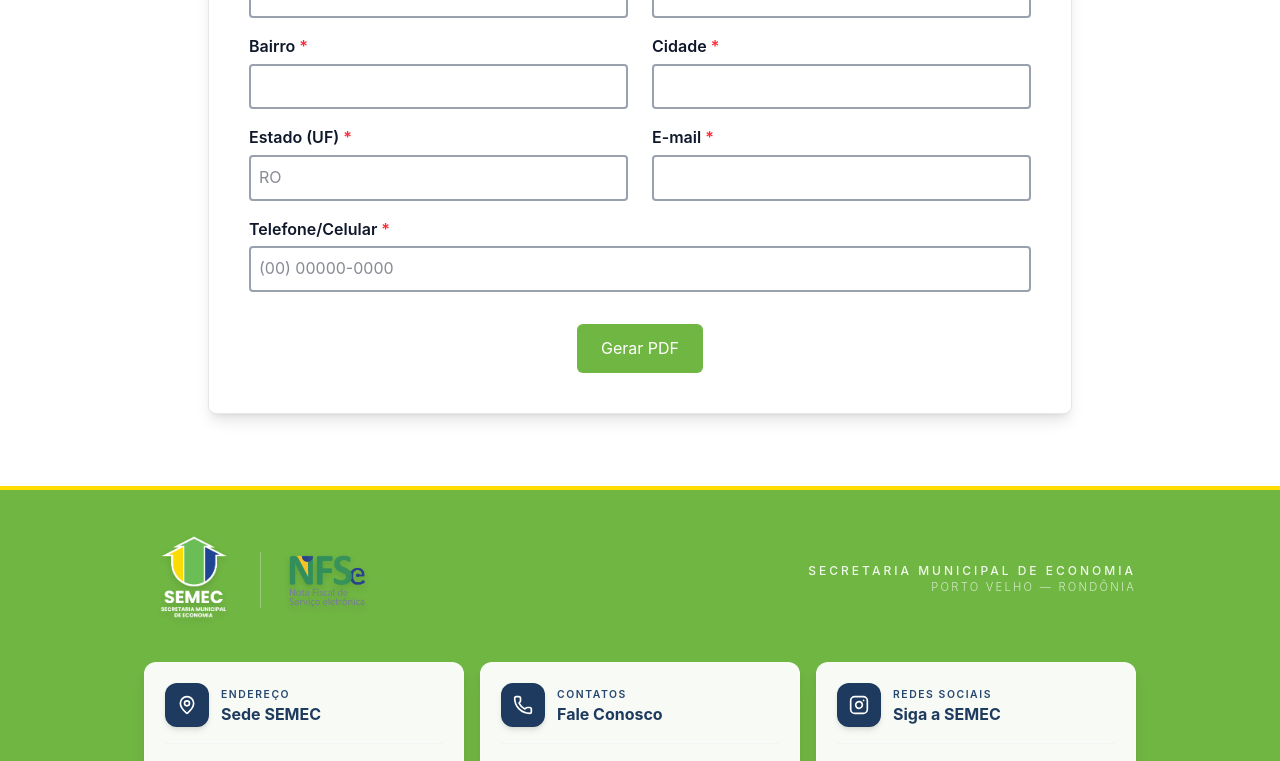
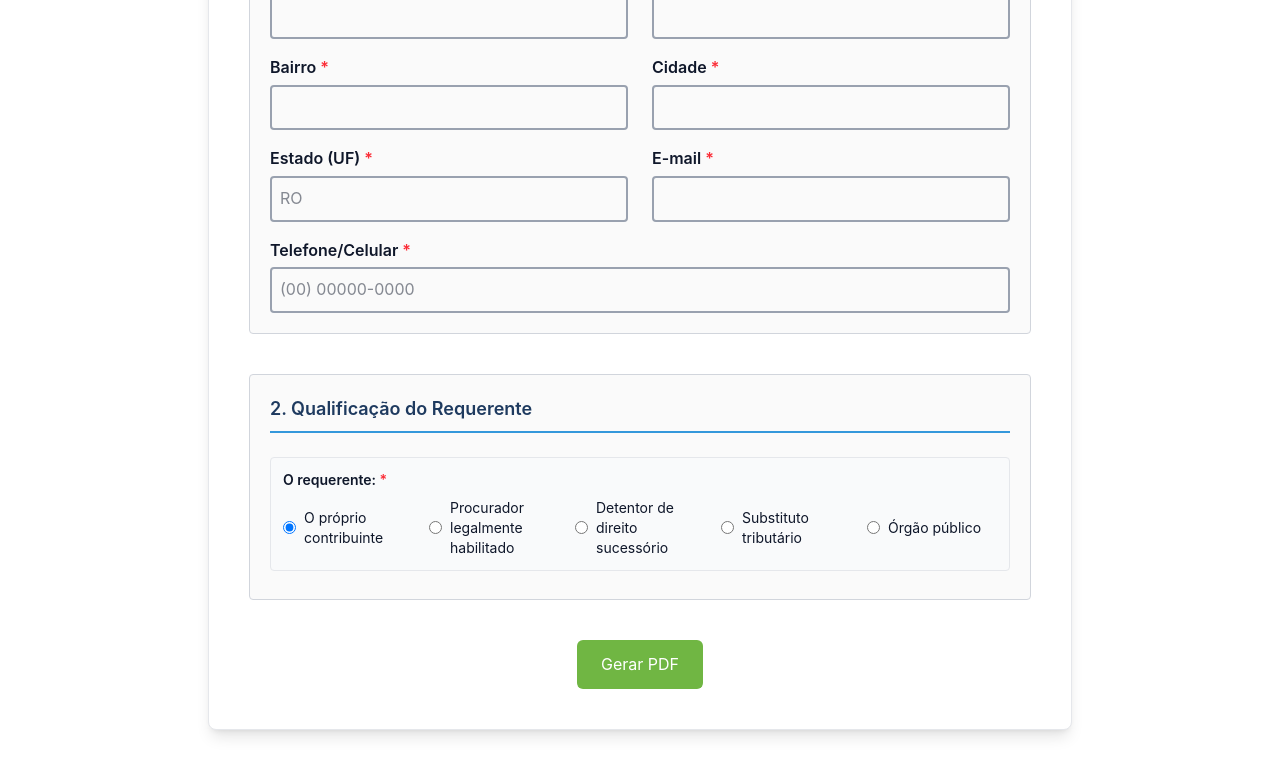
Before and after one commit to RomuloMaltez/form-restituicao, a Next.js app: page / in a window 1280 px wide. Shown: the part 839-1600 px from the top of the page. Built offline with nearby package versions, Linux system fonts and the light colour scheme.

Commit message:
feat: add new session and style it

```diff
--- a/src/app/page.tsx
+++ b/src/app/page.tsx
@@ -3,6 +3,7 @@
 import Footer from "@/components/Footer/Footer";
 import FormHeader from "@/components/Formulario/formHeader";
 import FormIdentidade from "@/components/Formulario/formIdentidade";
+import FormQualificacao from "@/components/Formulario/formQualificacao";
 import Header from "@/components/Header/Header";
 import { zodResolver } from "@hookform/resolvers/zod";
 import { FormProvider, useForm } from "react-hook-form";
@@ -73,6 +74,7 @@ export default function Home() {
           <FormProvider {...methods}>
             <form onSubmit={methods.handleSubmit(onSubmit)}>
               <FormIdentidade />
+              <FormQualificacao />
               {/* <IdentificacaoRequerente />
                 <IdentificacaoImovel />
                 <InformacoesAdicionais />
--- a/src/components/Formulario/formIdentidade.tsx
+++ b/src/components/Formulario/formIdentidade.tsx
@@ -39,7 +39,7 @@ export default function FormIdentidade() {
     v.replace(/\D/g, "").replace(/(\d{5})(\d{3})/, "$1-$2");
 
   return (
-    <section className="form-section">
+    <section className="form-section p-5 bg-[#FAFAFA] border border-gray-300 rounded">
       {/* Título Padronizado */}
       <h3 className="text-[#2c3e50] font-semibold text-lg border-b-2 border-[#3498db] pb-2 mb-6">
         1. Identificação do Sujeito Passivo/Requerente
--- /dev/null
+++ b/src/components/Formulario/formQualificacao.tsx
@@ -0,0 +1,70 @@
+"use client";
+
+import { useFormContext } from "react-hook-form";
+
+export default function FormQualificacao() {
+  const { register } = useFormContext();
+
+  return (
+    <section className="form-section p-5 bg-[#FAFAFA] border border-gray-300 rounded mt-10 mb-10">
+      <h3 className="text-[#2c3e50] font-semibold text-lg border-b-2 border-[#3498db] pb-2 mb-6">
+        2. Qualificação do Requerente
+      </h3>
+
+      <div className="grid grid-cols-1 md:grid-cols-2 gap-x-6 gap-y-4">
+        <div className="col-span-full bg-gray-50 p-3 rounded border border-gray-200 mb-2">
+          <p className="font-semibold text-sm mb-2">
+            O requerente: <span className="text-red-500">*</span>
+          </p>
+          <div className="grid grid-cols-1 sm:grid-cols-2 md:grid-cols-3 lg:grid-cols-5 gap-4">
+            <label className="flex items-center gap-2 text-sm cursor-pointer">
+              <input
+                type="radio"
+                value="O próprio contribuinte"
+                {...register("qualificacao")}
+                defaultChecked
+              />{" "}
+              O próprio contribuinte
+            </label>
+
+            <label className="flex items-center gap-2 text-sm cursor-pointer">
+              <input
+                type="radio"
+                value="Procurador legalmente habilitado"
+                {...register("qualificacao")}
+              />{" "}
+              Procurador legalmente habilitado
+            </label>
+
+            <label className="flex items-center gap-2 text-sm cursor-pointer">
+              <input
+                type="radio"
+                value="Detentor de direito sucessório"
+                {...register("qualificacao")}
+              />{" "}
+              Detentor de direito sucessório
+            </label>
+
+            <label className="flex items-center gap-2 text-sm cursor-pointer">
+              <input
+                type="radio"
+                value="Substituto tributário"
+                {...register("qualificacao")}
+              />{" "}
+              Substituto tributário
+            </label>
+
+            <label className="flex items-center gap-2 text-sm cursor-pointer">
+              <input
+                type="radio"
+                value="Órgão público"
+                {...register("qualificacao")}
+              />{" "}
+              Órgão público
+            </label>
+          </div>
+        </div>
+      </div>
+    </section>
+  );
+}
```
